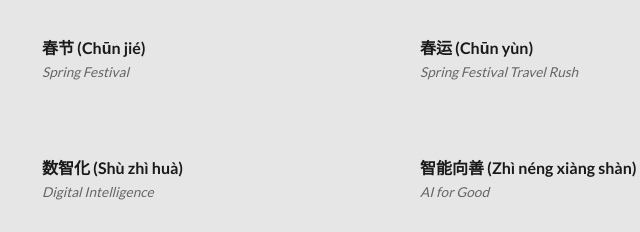
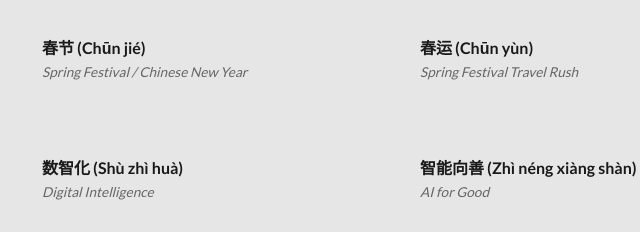
Before and after one commit to feimkth/chinacraft, a plain HTML site: page index.html in a window 1280 px wide. Shown: the part 205-437 px from the top of the page, 399-1039 px from the left. Drawn offline with Linux system fonts and the light colour scheme.

Commit message:
Update index.html

```diff
--- a/index.html
+++ b/index.html
@@ -108,7 +108,7 @@
                 <ul class="trending-list">
                     <li>
                         <a href="/trending-words/chun-jie" onclick="trackTrendingWord('春节')">春节 (Chūn jié)</a>
-                        <span class="meta">Spring Festival</span>
+                        <span class="meta">Spring Festival / Chinese New Year</span>
                     </li>
                     <li>
                         <a href="/trending-words/chun-yun" onclick="trackTrendingWord('春运')">春运 (Chūn yùn)</a>
```
